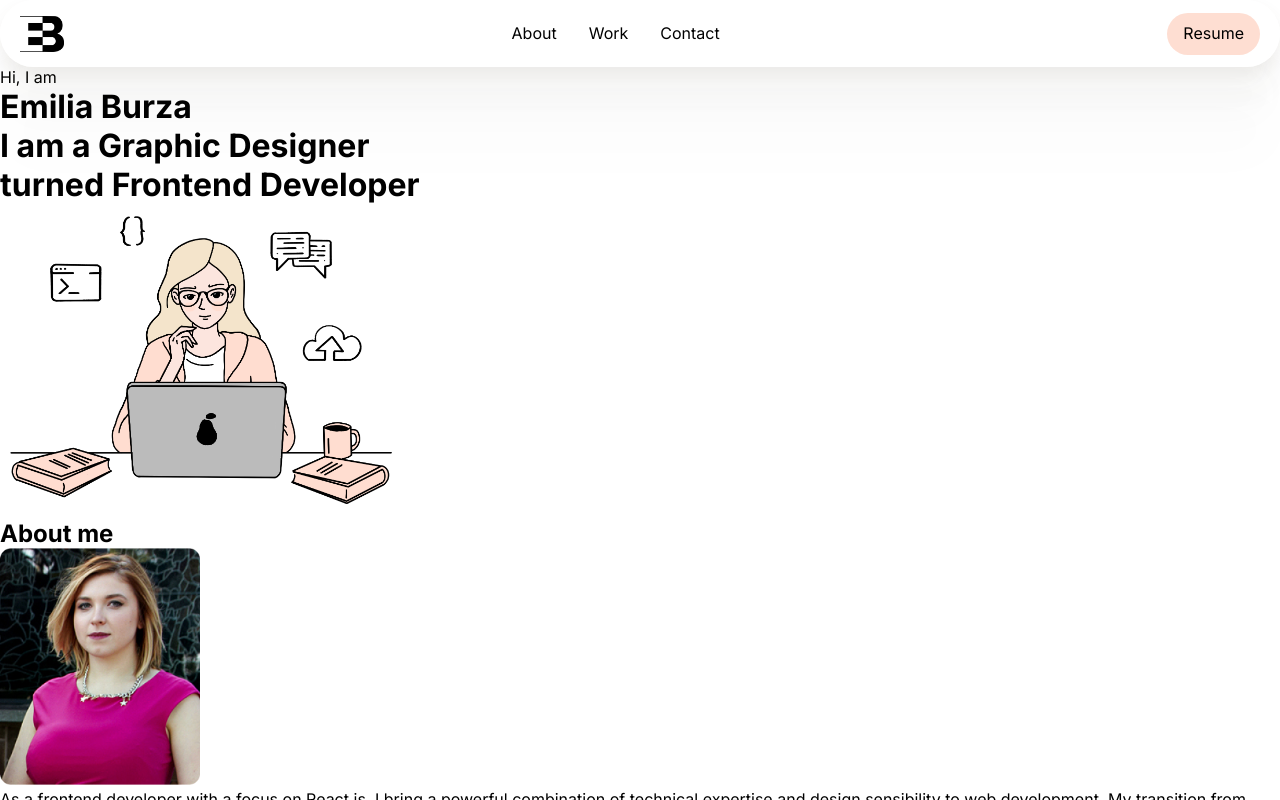
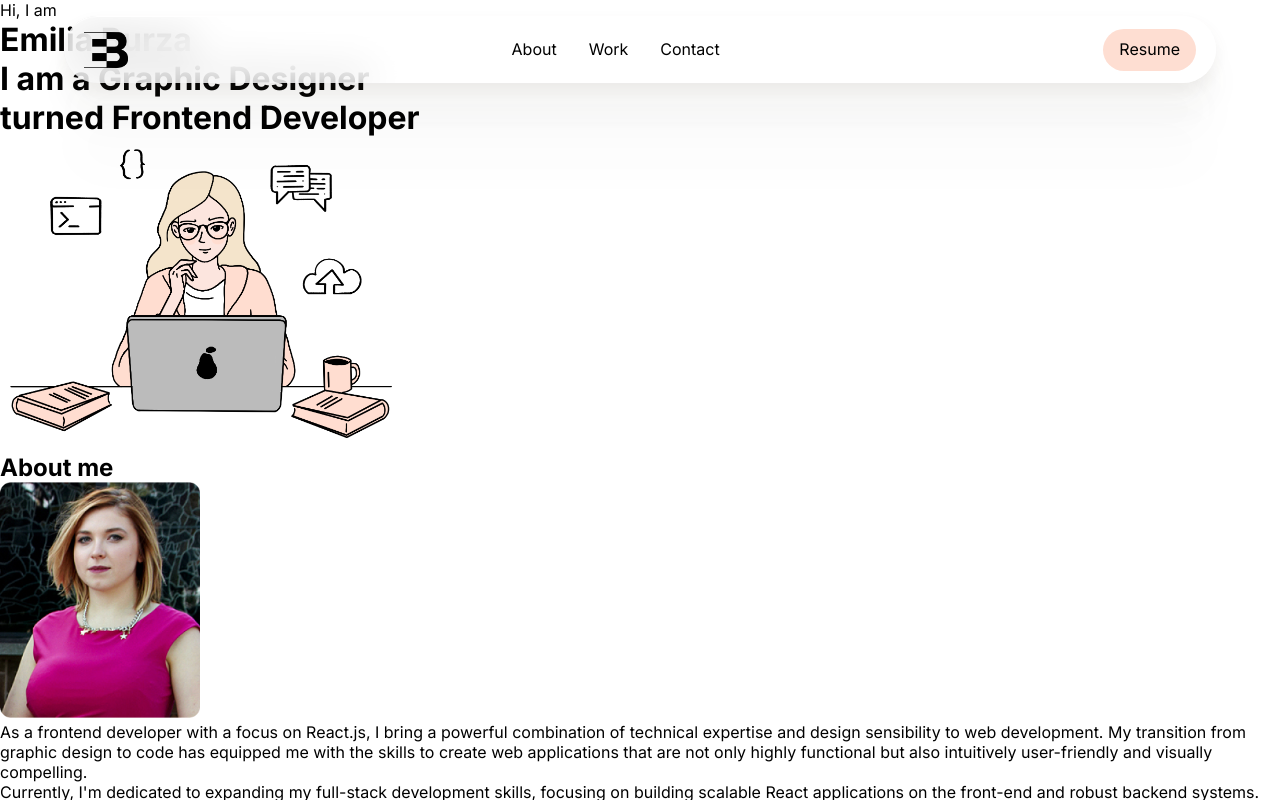
Before and after one commit to eburza/portfolio-emilia-burza, a React (Vite) app: page / in a window 1280 px wide. Shown: the top 800 px of the page. Built offline with nearby package versions, Linux system fonts and the light colour scheme.

Commit message:
Add position styling properties to navigation bar

```diff
--- a/src/App.jsx
+++ b/src/App.jsx
@@ -7,14 +7,14 @@ import Footer from './components/Footer'
 
 function App() {
   return (
-    <>
+    <div className='portfolio-website'>
       <Navbar />
       <BannerMain />
       <About />
       <SkillsAndTools />
       <Projects />
       <Footer />
-    </>
+    </div>
   )
 }
 
--- a/src/css/navigation.scss
+++ b/src/css/navigation.scss
@@ -9,6 +9,12 @@
     background: rgba(255, 255, 255, 0.70);
     box-shadow: 0px 96px 48px 0px rgba(99, 91, 79, 0.01), 0px 60px 40px 0px rgba(99, 91, 79, 0.02), 0px 32px 32px 0px rgba(99, 91, 79, 0.04), 0px 8px 16px 0px rgba(99, 91, 79, 0.08);
     backdrop-filter: blur(20px);
+    width: 90%;
+    max-width: 75rem;
+    margin: 1rem auto 0 auto;
+    z-index: 999;
+    position: fixed;
+    inset: 0% 0% auto;
 }
 
 .logo {
--- a/src/css/styles.css
+++ b/src/css/styles.css
@@ -16,6 +16,12 @@
   background: rgba(255, 255, 255, 0.7);
   box-shadow: 0px 96px 48px 0px rgba(99, 91, 79, 0.01), 0px 60px 40px 0px rgba(99, 91, 79, 0.02), 0px 32px 32px 0px rgba(99, 91, 79, 0.04), 0px 8px 16px 0px rgba(99, 91, 79, 0.08);
   backdrop-filter: blur(20px);
+  width: 90%;
+  max-width: 75rem;
+  margin: 1rem auto 0 auto;
+  z-index: 999;
+  position: fixed;
+  inset: 0% 0% auto;
 }
 
 .logo {
@@ -70,6 +76,15 @@ body {
   align-items: center;
   gap: initial;
   margin: 0;
+  width: 100vw;
+}
+
+.portfolio-website {
+  display: flex;
+  flex-direction: column;
+  justify-content: center;
+  align-items: initial;
+  gap: initial;
 }
 
 button {
--- a/src/css/styles.scss
+++ b/src/css/styles.scss
@@ -11,7 +11,11 @@ body {
     @include display-flex(initial, center, center, initial);
     margin: 0;
     // height: 100vh;
-    // width: 100vw;
+    width: 100vw;
+}
+
+.portfolio-website {
+    @include display-flex(column, center, initial, initial);
 }
 
 button {
```
Also changed, not shown: 1 other file (tests, documents, lock files or other folders).
